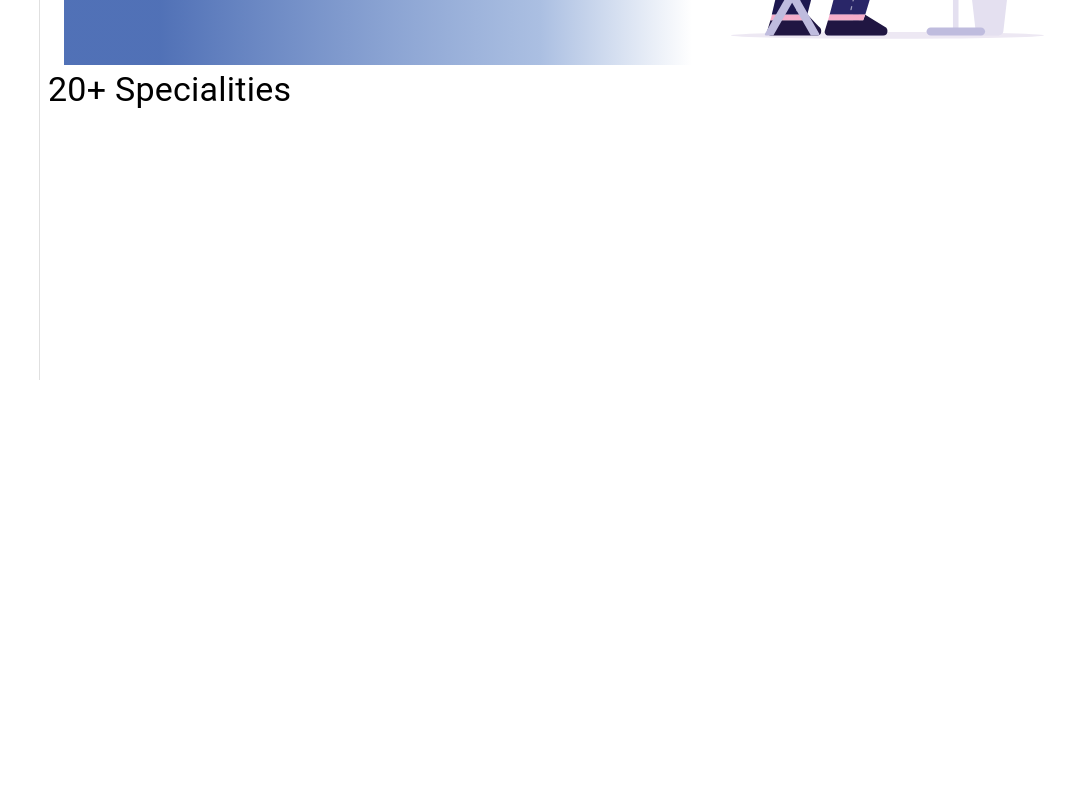
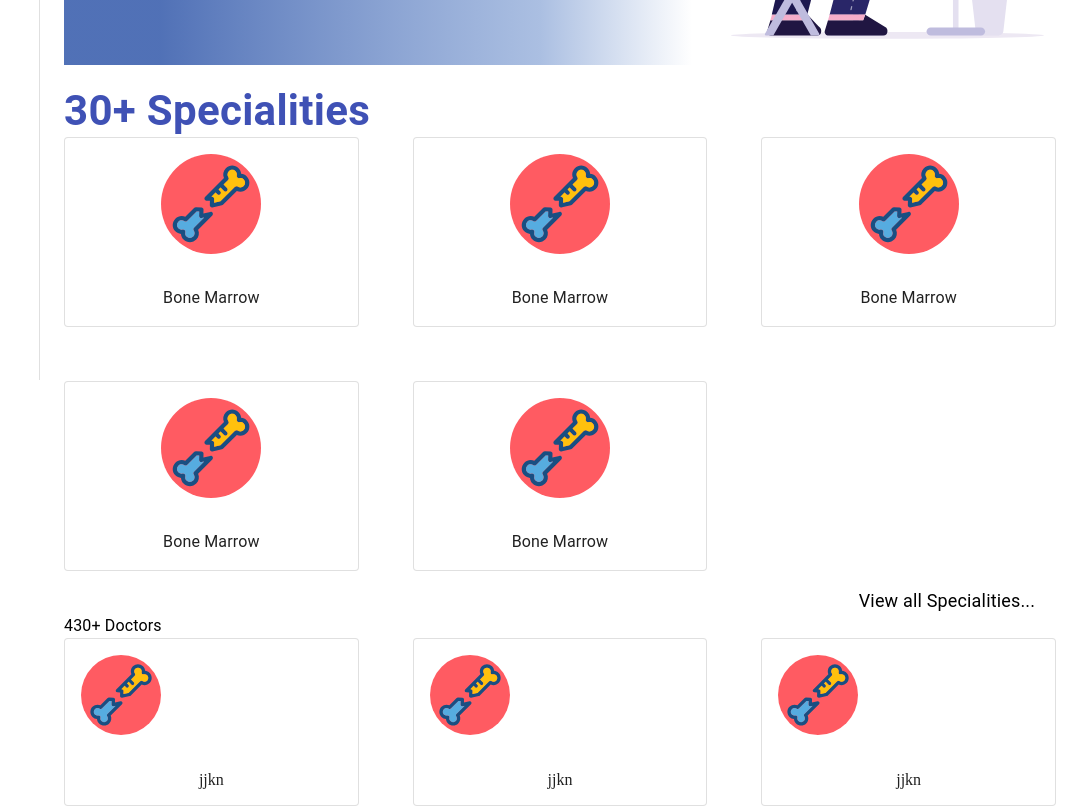
Before and after one commit to Akshat-65/my-doctor-app, a React (Create React App) app: page / in a window 1280 px wide. Shown: the part 420-1228 px from the top of the page, without its empty margins (200-1280 px from the left). Before the commit the page ends 800 px from the top, so only its background shows below. Built offline with nearby package versions, Linux system fonts and the light colour scheme.

Commit message:
added speciality card in doctors component

```diff
--- a/src/App.js
+++ b/src/App.js
@@ -4,7 +4,7 @@ import Box from "@mui/material/Box";
 import { BrowserRouter, Route, Routes } from "react-router-dom";
 import "./index.css";
 import  Home  from "./pages/home/Home";
-import Specialities from "./components/Specialities";
+import Specialities from "./pages/specialities/Specialities";
 
 function App() {
   return (
--- a/src/components/Doctors.js
+++ b/src/components/Doctors.js
@@ -1,17 +1,153 @@
-import { Typography } from "@mui/material";
 import homePageImage from "../assets/homePageImage.svg";
+import * as React from "react";
 import Box from "@mui/material/Box";
+import Card from "@mui/material/Card";
+import CardActions from "@mui/material/CardActions";
+import CardContent from "@mui/material/CardContent";
+import Button from "@mui/material/Button";
+import Typography from "@mui/material/Typography";
+import BoneMarrowImage from "../assets/boneMarrow.svg";
+
+const specialityHeaderStyles = {
+  color: "#3f51b5",
+  fontSize: "42px",
+  marginTop: "16px",
+  fontWeight: "bold",
+};
+
+const cardWrapperStyles = {
+  display: "grid",
+  gridTemplateColumns: {
+    xs: "auto",
+    sm: "auto auto",
+    md: "auto auto auto",
+  },
+  gap: "54px",
+};
+
+const specialitiesCardStyles = {
+  display: "flex",
+  flexDirection: "column",
+  p: "1rem",
+  gap: "2rem",
+  alignItems: "center",
+  justifyContent: "center",
+};
+
+const doctorsCardStyles = {
+  display: "flex",
+  p: "1rem",
+  gap: "2rem",
+  alignItems: "center",
+  justifyContent: "center",
+  flexDirection:'column'
+};
 
 const Doctors = () => {
+  const specialitiesCard = (
+    <React.Fragment>
+      <Box sx={{ width: "100px", height: "100px", borderRadius: "50%" }}>
+        <img src={BoneMarrowImage} style={{ width: "100%" }} />
+      </Box>
+      <Typography>Bone Marrow</Typography>
+    </React.Fragment>
+  );
+
+  const doctorsCard = (
+    <React.Fragment>
+      <Box sx={{ display: "flex",width:'100%'}}>
+        <Box sx={{ width: "20%" }}>
+          <Box sx={{ width: "80px", height: "80", borderRadius: "50%" }}>
+            <img src={BoneMarrowImage} style={{ width: "100%" }} />
+          </Box>
+        </Box>
+
+        <Box sx={{ width: "80%" }}></Box>
+
+      </Box>
+      <Box>jjkn</Box>
+    </React.Fragment>
+  );
   return (
     <>
-      <img src={homePageImage} style={{ width: "100%", paddingLeft: "1rem" }} />
-      <Box component="section">
-        <Box  >
-          <Typography variant = 'h4'>20+ Specialities</Typography></Box>
+      <img
+        src={homePageImage}
+        style={{ width: "100%", paddingLeft: "1rem", paddingRight: "1rem" }}
+      />
+      <Box component="section" sx={{ pl: "1rem", pr: "1rem" }}>
+        <Box>
+          <Typography variant="h4" sx={specialityHeaderStyles}>
+            30+ Specialities
+          </Typography>
+        </Box>
+
+        <Box sx={cardWrapperStyles}>
+          <Box>
+            <Card variant="outlined" sx={specialitiesCardStyles}>
+              {specialitiesCard}
+            </Card>
+          </Box>
+          <Box>
+            <Card variant="outlined" sx={specialitiesCardStyles}>
+              {specialitiesCard}
+            </Card>
+          </Box>
+          <Box>
+            <Card variant="outlined" sx={specialitiesCardStyles}>
+              {specialitiesCard}
+            </Card>
+          </Box>
+          <Box>
+            <Card variant="outlined" sx={specialitiesCardStyles}>
+              {specialitiesCard}
+            </Card>
+          </Box>
+          <Box>
+            <Card variant="outlined" sx={specialitiesCardStyles}>
+              {specialitiesCard}
+            </Card>
+          </Box>
+        </Box>
+
+        <Box sx={{ pt: "1rem", textAlign: "end" }}>
+          <Typography sx={{ mr: "1.3rem", fontSize: "18px" }}>
+            View all Specialities...
+          </Typography>
+        </Box>
       </Box>
-      <Box>
 
+      <Box component="section" sx={{ pl: "1rem", pr: "1rem" }}>
+        <Box>
+          <Typography variant="body1">430+ Doctors</Typography>
+        </Box>
+
+        <Box sx={cardWrapperStyles}>
+          <Box>
+            <Card variant="outlined" sx={doctorsCardStyles}>
+              {doctorsCard}
+            </Card>
+          </Box>
+          <Box>
+            <Card variant="outlined" sx={doctorsCardStyles}>
+              {doctorsCard}
+            </Card>
+          </Box>
+          <Box>
+            <Card variant="outlined" sx={doctorsCardStyles}>
+              {doctorsCard}
+            </Card>
+          </Box>
+          <Box>
+            <Card variant="outlined" sx={doctorsCardStyles}>
+              {doctorsCard}
+            </Card>
+          </Box>
+          <Box>
+            <Card variant="outlined" sx={doctorsCardStyles}>
+              {doctorsCard}
+            </Card>
+          </Box>
+        </Box>
       </Box>
     </>
   );
--- a/src/components/Specialities.js
+++ /dev/null
@@ -1,22 +0,0 @@
-import * as React from "react";
-import Box from "@mui/material/Box";
-import SideNav from "./SideNav";
-const Specialities = () => {
-    const drawerWidth = 240;
-    return (
-        <Box sx={{ display: "flex" }}>
-        <SideNav />
-        <Box
-          component="main"
-          sx={{
-            flexGrow: 1,
-            width: { sm: `calc(100% - ${drawerWidth}px)` },
-          }}
-        >
-
-        </Box>
-      </Box>
-     );
-}
-
-export default Specialities;
--- /dev/null
+++ b/src/pages/specialities/Specialities.js
@@ -0,0 +1,20 @@
+import * as React from "react";
+import Box from "@mui/material/Box";
+import SideNav from "../../components/SideNav";
+const Specialities = () => {
+  const drawerWidth = 240;
+  return (
+    <Box sx={{ display: "flex" }}>
+      <SideNav />
+      <Box
+        component="main"
+        sx={{
+          flexGrow: 1,
+          width: { sm: `calc(100% - ${drawerWidth}px)` },
+        }}
+      ></Box>
+    </Box>
+  );
+};
+
+export default Specialities;
```
Also changed, not shown: src/components/Layout/Header.js (+1 -25 lines), src/assets/boneMarrow.svg (added).
